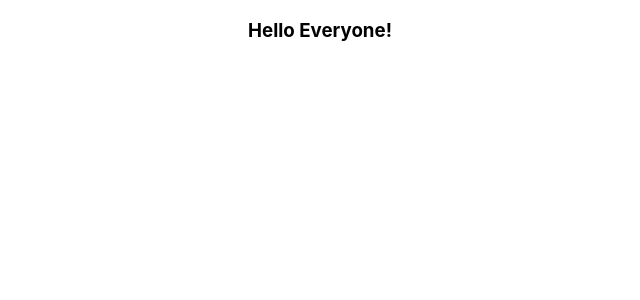
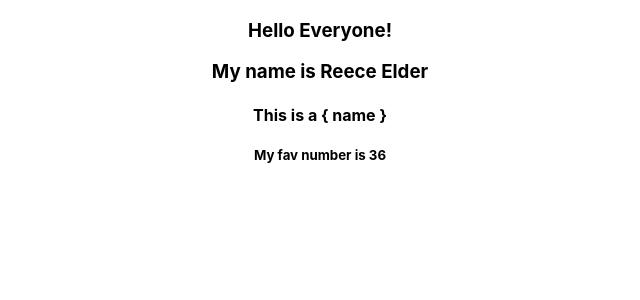
Before and after one commit to Reece-elder/BAE-21-MERN, a React (Create React App) app in the folder React/bae21-react/: page / in a window 1280 px wide. Shown: the top 300 px of the page, without its empty margins (320-960 px from the left). Built offline with nearby package versions, Linux system fonts and the light colour scheme.

Commit message:
components with variables

```diff
--- a/React/bae21-react/src/App.js
+++ b/React/bae21-react/src/App.js
@@ -1,4 +1,5 @@
-import HelloWorld from './components/HelloWorld';
+import HelloWorld from './components/001-intro/HelloWorld';
+import CompWithVars from './components/002-components-vars/CompWithVars';
 import './css/App.css';
 
 function App() {
@@ -6,6 +7,7 @@ function App() {
     <div className="App">
       {/* Components MUST BEGIN WITH CAPITAL LETTER Ctrl + / to auto comment */}
       <HelloWorld/>
+      <CompWithVars/>
 
     </div>
   );
--- /dev/null
+++ b/React/bae21-react/src/components/002-components-vars/CompWithVars.jsx
@@ -0,0 +1,20 @@
+const CompWithVars = () => {
+
+    // anything outside of return() is just regular JS
+    let name = "Reece Elder";
+    let favNumber = 36;
+
+    // With return() you cant return more than one element
+    // a Div that contains x elements is only ONE ELEMENT
+    return(
+        // When in return() if you surround anything in {} regular js
+        <div>
+            <h3> My name is {name} </h3>
+            <h4> This is a &#123; name &#125; </h4>
+            <h5> My fav number is {favNumber} </h5>
+        </div>
+    )
+
+}
+
+export default CompWithVars;
```
Also changed, not shown: React/bae21-react/src/components/001-intro/HelloWorld.jsx (renamed from React/bae21-react/src/components/HelloWorld.jsx).
